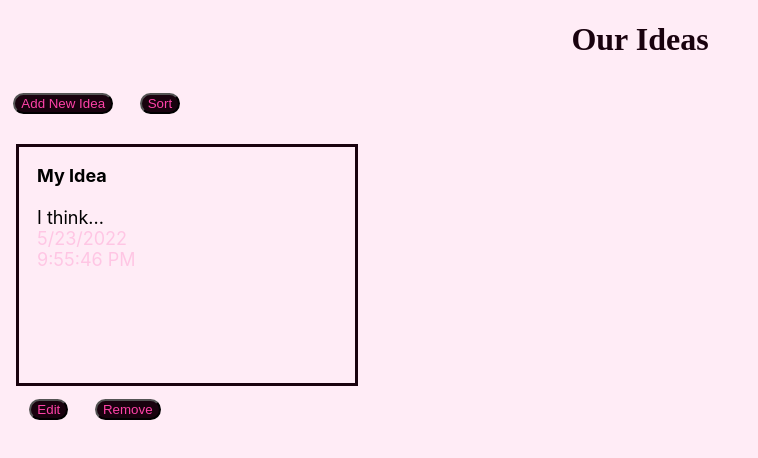
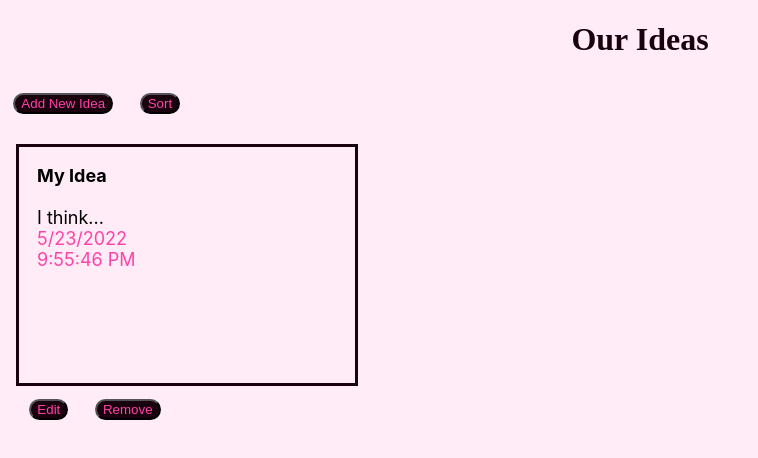
Before and after one commit to Naryond/clearscore-tech-test, a React (Create React App) app: page / in a window 1280 px wide. Both pictures are taken after a click on the button "Add New Idea". Shown: the top 458 px of the page, without its empty margins (0-758 px from the left). Built offline with nearby package versions, Linux system fonts and the light colour scheme.

Commit message:
Sort button logic temporarily removed and color fixed

```diff
--- a/src/App.js
+++ b/src/App.js
@@ -22,10 +22,6 @@ function App() {
     setList([...list, newCard]);
   };
 
-  const sort = (x) => {
-    list.sort(x.date);
-  };
-
   const removeOne = (x) => {
     setList(list.filter((listElement) => listElement.id !== x.id));
   };
@@ -45,7 +41,7 @@ function App() {
       <button className="button" onClick={addOne}>
         Add New Idea
       </button>
-      <button className="button" onClick={sort}>
+      <button className="button">
         Sort
       </button>
       <div className="board">
--- a/src/Style.css
+++ b/src/Style.css
@@ -31,7 +31,7 @@ h1 {
 }
 
 .time {
-  color: #ffc6e4;
+  color: #ff42a8;
 }
 
 .button {
```
